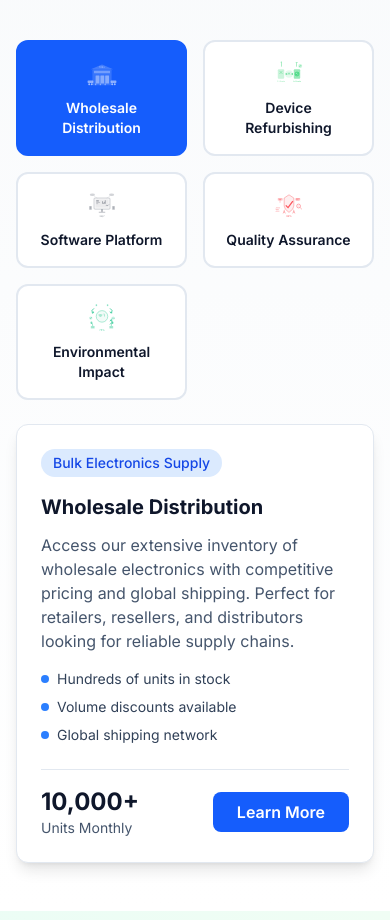
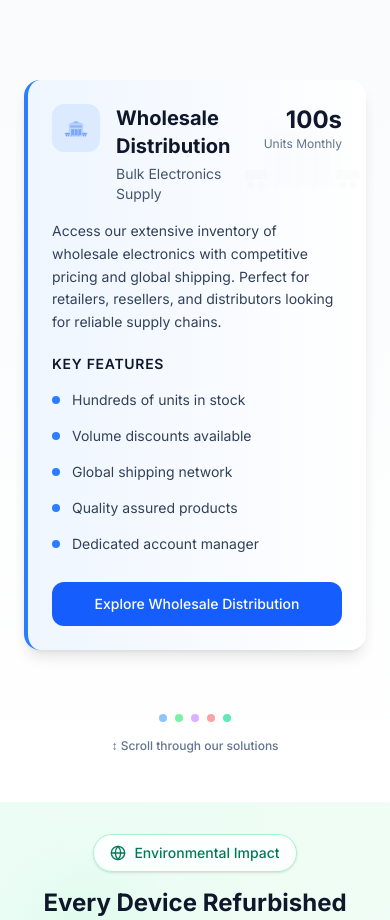
Before and after one commit to alirahatmayo/replugit-site, a Next.js app: page / in a window 390 px wide. Shown: the part 1020-1940 px from the top of the page. Built offline with nearby package versions, Linux system fonts and the light colour scheme.

Commit message:
Add professional vertical card deck with accent colors and smooth transitions

```diff
--- a/src/app/globals.css
+++ b/src/app/globals.css
@@ -14,3 +14,26 @@ body {
   color: var(--foreground);
   font-family: var(--font-inter), system-ui, sans-serif;
 }
+
+/* Hide scrollbars for scroll stack */
+.scrollbar-hide {
+  -ms-overflow-style: none;  /* Internet Explorer 10+ */
+  scrollbar-width: none;  /* Firefox */
+}
+
+.scrollbar-hide::-webkit-scrollbar {
+  display: none;  /* Safari and Chrome */
+}
+
+/* Smooth scroll behavior for mobile stack */
+.snap-y {
+  scroll-snap-type: y mandatory;
+}
+
+.snap-start {
+  scroll-snap-align: start;
+}
+
+.snap-always {
+  scroll-snap-stop: always;
+}
--- /dev/null
+++ b/src/app/not-found.tsx
@@ -0,0 +1,16 @@
+export default function NotFound() {
+  return (
+    <div className="min-h-screen flex items-center justify-center bg-slate-50">
+      <div className="text-center">
+        <h1 className="text-4xl font-bold text-slate-900 mb-4">404</h1>
+        <p className="text-slate-600 mb-8">Page not found</p>
+        <a
+          href="/"
+          className="bg-green-600 text-white px-6 py-3 rounded-lg hover:bg-green-700 transition-colors"
+        >
+          Go Home
+        </a>
+      </div>
+    </div>
+  )
+}
--- a/src/components/homepage/VerticalSlider.tsx
+++ b/src/components/homepage/VerticalSlider.tsx
@@ -34,7 +34,7 @@ export default function VerticalSlider() {
         "Dedicated account manager"
       ],
       metrics: {
-        value: "10,000+",
+        value: "100s",
         label: "Units Monthly"
       },
       color: "blue",
@@ -156,47 +156,183 @@ export default function VerticalSlider() {
             </p>
           </div>
 
-          {/* Simple Mobile Layout */}
-          <div className="lg:hidden">
-            {/* Mobile Tab Buttons */}
-            <div className="grid grid-cols-2 gap-4 mb-6">
+          {/* Mobile Vertical Card Deck Stack */}
+          <div className="md:hidden">
+            {/* Card Deck Container */}
+            <div className="h-[650px] overflow-y-auto snap-y snap-mandatory scrollbar-hide relative">
+              {solutions.map((solution, index) => {
+                const IconComponent = solution.icon
+                const getAccentColor = (color: string) => {
+                  const accents = {
+                    blue: "border-l-blue-500 bg-gradient-to-r from-blue-50 to-white",
+                    green: "border-l-green-500 bg-gradient-to-r from-green-50 to-white",
+                    purple: "border-l-purple-500 bg-gradient-to-r from-purple-50 to-white",
+                    red: "border-l-red-500 bg-gradient-to-r from-red-50 to-white",
+                    emerald: "border-l-emerald-500 bg-gradient-to-r from-emerald-50 to-white"
+                  }
+                  return accents[color as keyof typeof accents] || accents.blue
+                }
+
+                const getIconColor = (color: string) => {
+                  const colors = {
+                    blue: "text-blue-600 bg-blue-100",
+                    green: "text-green-600 bg-green-100",
+                    purple: "text-purple-600 bg-purple-100",
+                    red: "text-red-600 bg-red-100",
+                    emerald: "text-emerald-600 bg-emerald-100"
+                  }
+                  return colors[color as keyof typeof colors] || colors.blue
+                }
+
+                const getButtonColor = (color: string) => {
+                  const colors = {
+                    blue: "bg-blue-600 hover:bg-blue-700 focus:ring-blue-500",
+                    green: "bg-green-600 hover:bg-green-700 focus:ring-green-500",
+                    purple: "bg-purple-600 hover:bg-purple-700 focus:ring-purple-500",
+                    red: "bg-red-600 hover:bg-red-700 focus:ring-red-500",
+                    emerald: "bg-emerald-600 hover:bg-emerald-700 focus:ring-emerald-500"
+                  }
+                  return colors[color as keyof typeof colors] || colors.blue
+                }
+
+                return (
+                  <div
+                    key={index}
+                    className="h-full snap-start snap-always flex items-center p-2"
+                    style={{
+                      transform: `translateY(${index * -2}px)`,
+                      zIndex: solutions.length - index
+                    }}
+                  >
+                    <div className={`w-full p-6 rounded-2xl border-l-4 ${getAccentColor(solution.color)} shadow-lg hover:shadow-xl transition-all duration-500 ease-in-out transform hover:scale-[1.02] relative overflow-hidden`}>
+                      {/* Subtle background pattern */}
+                      <div className="absolute top-0 right-0 w-32 h-32 opacity-5">
+                        <IconComponent className="w-full h-full text-gray-400" />
+                      </div>
+
+                      {/* Content */}
+                      <div className="relative z-10">
+                        {/* Icon & Header */}
+                        <div className="flex items-start gap-4 mb-4">
+                          <div className={`w-12 h-12 rounded-xl ${getIconColor(solution.color)} flex items-center justify-center flex-shrink-0`}>
+                            <IconComponent className="w-6 h-6" />
+                          </div>
+                          <div className="flex-1 min-w-0">
+                            <h3 className="text-xl font-bold text-slate-900 mb-1">{solution.title}</h3>
+                            <p className="text-slate-600 text-sm">{solution.subtitle}</p>
+                          </div>
+                          <div className="text-right flex-shrink-0">
+                            <div className="text-2xl font-bold text-slate-900">
+                              {solution.metrics.value}
+                            </div>
+                            <div className="text-slate-500 text-xs">
+                              {solution.metrics.label}
+                            </div>
+                          </div>
+                        </div>
+
+                        {/* Description */}
+                        <p className="text-slate-700 mb-5 leading-relaxed text-sm">
+                          {solution.description}
+                        </p>
+
+                        {/* Features Grid */}
+                        <div className="mb-6">
+                          <h4 className="text-sm font-semibold text-slate-900 mb-3 uppercase tracking-wider">Key Features</h4>
+                          <div className="grid grid-cols-1 gap-2">
+                            {solution.features.map((feature, featureIndex) => (
+                              <div key={featureIndex} className="flex items-center gap-3 py-1">
+                                <div className={`w-2 h-2 rounded-full flex-shrink-0 ${
+                                  solution.color === 'blue' ? 'bg-blue-500' :
+                                  solution.color === 'green' ? 'bg-green-500' :
+                                  solution.color === 'purple' ? 'bg-purple-500' :
+                                  solution.color === 'red' ? 'bg-red-500' :
+                                  'bg-emerald-500'
+                                }`}></div>
+                                <span className="text-sm text-slate-700 flex-1">{feature}</span>
+                              </div>
+                            ))}
+                          </div>
+                        </div>
+
+                        {/* CTA Button */}
+                        <button
+                          onClick={() => handleLearnMore(index)}
+                          className={`w-full px-4 py-3 rounded-xl font-medium text-white transition-all duration-300 text-sm focus:outline-none focus:ring-2 focus:ring-offset-2 transform hover:scale-[1.02] ${getButtonColor(solution.color)}`}
+                        >
+                          Explore {solution.title}
+                        </button>
+                      </div>
+                    </div>
+                  </div>
+                )
+              })}
+            </div>
+
+            {/* Elegant Progress Indicator */}
+            <div className="flex justify-center mt-6 gap-2">
               {solutions.map((solution, index) => (
+                <div
+                  key={index}
+                  className={`w-2 h-2 rounded-full transition-all duration-300 ${
+                    solution.color === 'blue' ? 'bg-blue-300' :
+                    solution.color === 'green' ? 'bg-green-300' :
+                    solution.color === 'purple' ? 'bg-purple-300' :
+                    solution.color === 'red' ? 'bg-red-300' :
+                    'bg-emerald-300'
+                  }`}
+                />
+              ))}
+            </div>
+
+            {/* Scroll hint */}
+            <div className="text-center mt-4">
+              <p className="text-slate-500 text-xs font-medium">↕ Scroll through our solutions</p>
+            </div>
+          </div>
+
+          {/* Tablet Layout */}
+          <div className="hidden md:block lg:hidden">
+            <div className="bg-white rounded-2xl shadow-lg border border-slate-200 p-6">
+              {/* Navigation Tabs */}
+              <div className="flex overflow-x-auto gap-2 mb-6 scrollbar-hide">
+                {solutions.map((solution, index) => {
+                  const IconComponent = solution.icon
+                  return (
                     <button
                       key={index}
                       onClick={() => setActiveIndex(index)}
-                  className={`p-4 rounded-xl border-2 transition-all duration-300 text-center ${
+                      className={`flex-none flex items-center gap-3 px-4 py-3 rounded-xl transition-all duration-300 ${
                         activeIndex === index
                           ? getActiveColorClasses(solution.color)
-                      : 'bg-white border-slate-200 hover:border-slate-300'
+                          : 'bg-slate-100 hover:bg-slate-200 text-slate-700'
                       }`}
                     >
-                  <solution.icon className={`w-8 h-8 mx-auto mb-2 ${
-                    activeIndex === index ? 'text-white' : `text-${solution.color}-500`
-                  }`} />
-                  <h3 className={`text-sm font-semibold ${
-                    activeIndex === index ? 'text-white' : 'text-slate-900'
-                  }`}>
-                    {solution.title}
-                  </h3>
+                      <IconComponent className={`w-5 h-5 ${activeIndex === index ? 'text-white' : 'text-slate-600'}`} />
+                      <span className="font-medium whitespace-nowrap">{solution.title}</span>
                     </button>
-              ))}
+                  )
+                })}
               </div>
 
-            {/* Simple Content Display */}
-            <div className="bg-white rounded-xl shadow-lg border border-slate-200 p-6">
-              <div className={`inline-block px-3 py-1 rounded-full text-sm font-medium mb-4 ${
-                getColorClasses(solutions[activeIndex].color)
-              }`}>
-                {solutions[activeIndex].subtitle}
-              </div>
-              <h3 className="text-xl font-bold text-slate-900 mb-3">
+              {/* Content */}
+              <div className="grid md:grid-cols-2 gap-6">
+                <div>
+                  <h3 className="text-2xl font-bold text-slate-900 mb-2">
                     {solutions[activeIndex].title}
                   </h3>
                   <p className="text-slate-600 mb-4">
+                    {solutions[activeIndex].subtitle}
+                  </p>
+                  <p className="text-slate-700 leading-relaxed">
                     {solutions[activeIndex].description}
                   </p>
+                </div>
+
+                <div>
+                  <h4 className="text-lg font-semibold text-slate-900 mb-4">Key Features:</h4>
                   <ul className="space-y-2 mb-6">
-                {solutions[activeIndex].features.slice(0, 3).map((feature, index) => (
+                    {solutions[activeIndex].features.map((feature, index) => (
                       <li key={index} className="flex items-center gap-2">
                         <div className={`w-2 h-2 rounded-full ${
                           solutions[activeIndex].color === 'blue' ? 'bg-blue-500' :
@@ -229,6 +365,8 @@ export default function VerticalSlider() {
                     }`}>
                       Learn More
                     </button>
+                  </div>
+                </div>
               </div>
             </div>
           </div>
```
Lines whose indentation alone changed are shown as unchanged.
